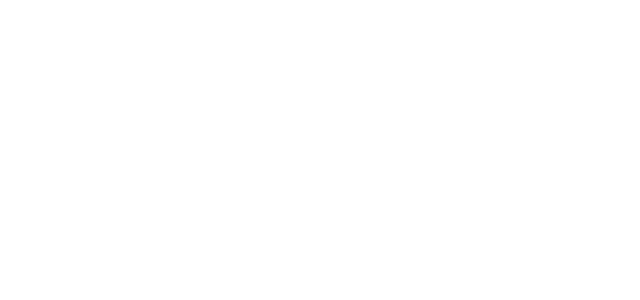
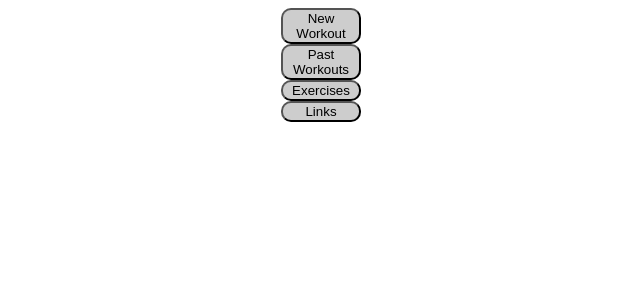
Before and after one commit to emilysaffron/musclegen, a React (Create React App) app: page / in a window 1280 px wide. Shown: the top 300 px of the page, without its empty margins (319-959 px from the left). Built offline with nearby package versions, Linux system fonts and the light colour scheme.

Commit message:
basic buttons on homepage

```diff
--- a/package.json
+++ b/package.json
@@ -3,6 +3,7 @@
   "version": "0.1.0",
   "private": true,
   "dependencies": {
+    "@emotion/react": "^11.1.4",
     "@emotion/styled": "^11.0.0",
     "@testing-library/jest-dom": "^5.11.9",
     "@testing-library/react": "^11.2.3",
--- a/src/App.js
+++ b/src/App.js
@@ -1,7 +1,8 @@
+import HomePage from "./Pages/HomePage";
 function App() {
   return (
     <div className="App">
-      <header className="App-header"></header>
+      <HomePage />
     </div>
   );
 }
--- /dev/null
+++ b/src/Components/Buttons.js
@@ -0,0 +1,13 @@
+import styled from "@emotion/styled";
+
+const StyledButton = styled.button`
+  border-radius: 10px;
+  background: #cdcdcd;
+  width: 80px;
+`;
+
+const Button = ({ label, onClick }) => {
+  return <StyledButton onClick={onClick}>{label}</StyledButton>;
+};
+
+export default Button;
--- /dev/null
+++ b/src/Pages/HomePage.js
@@ -0,0 +1,25 @@
+import Button from "../Components/Buttons";
+import styled from "@emotion/styled";
+
+const StyledButtons = styled.div`
+  display: flex;
+  flex-direction: column;
+  align-items: center;
+`;
+
+const HomePage = () => {
+  const clicked = () => {
+    console.log("yep");
+  };
+
+  return (
+    <StyledButtons>
+      <Button label="New Workout" onClick={clicked} />
+      <Button label="Past Workouts" onClick={clicked} />
+      <Button label="Exercises" onClick={clicked} />
+      <Button label="Links" onClick={clicked} />
+    </StyledButtons>
+  );
+};
+
+export default HomePage;
```
Also changed, not shown: src/Pages/Exercises.js (added), src/Pages/Links.js (added), src/Pages/NewWorkout.js (added), src/Pages/PastWorkouts.js (added), 2 other files (tests, documents, lock files or other folders).
